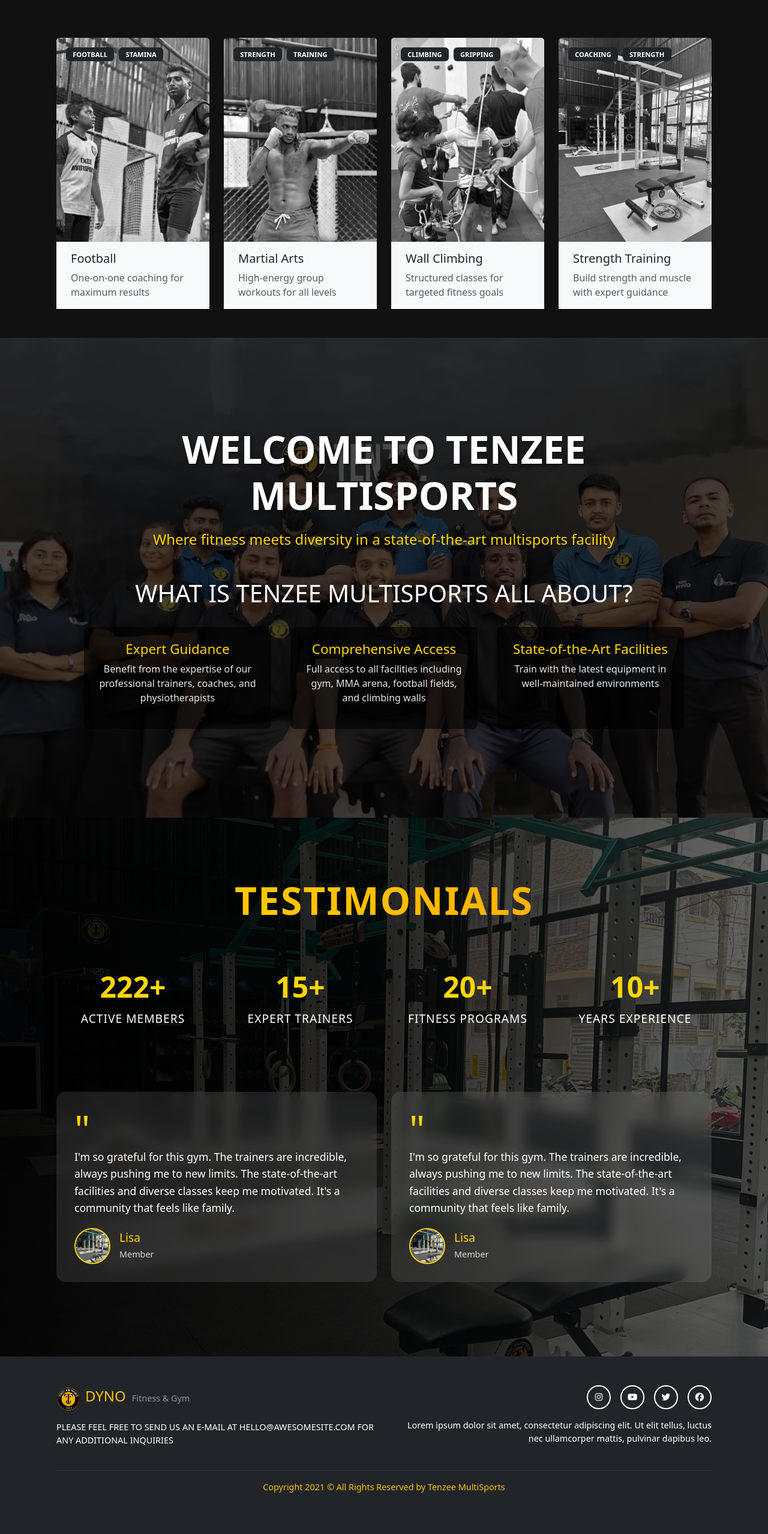
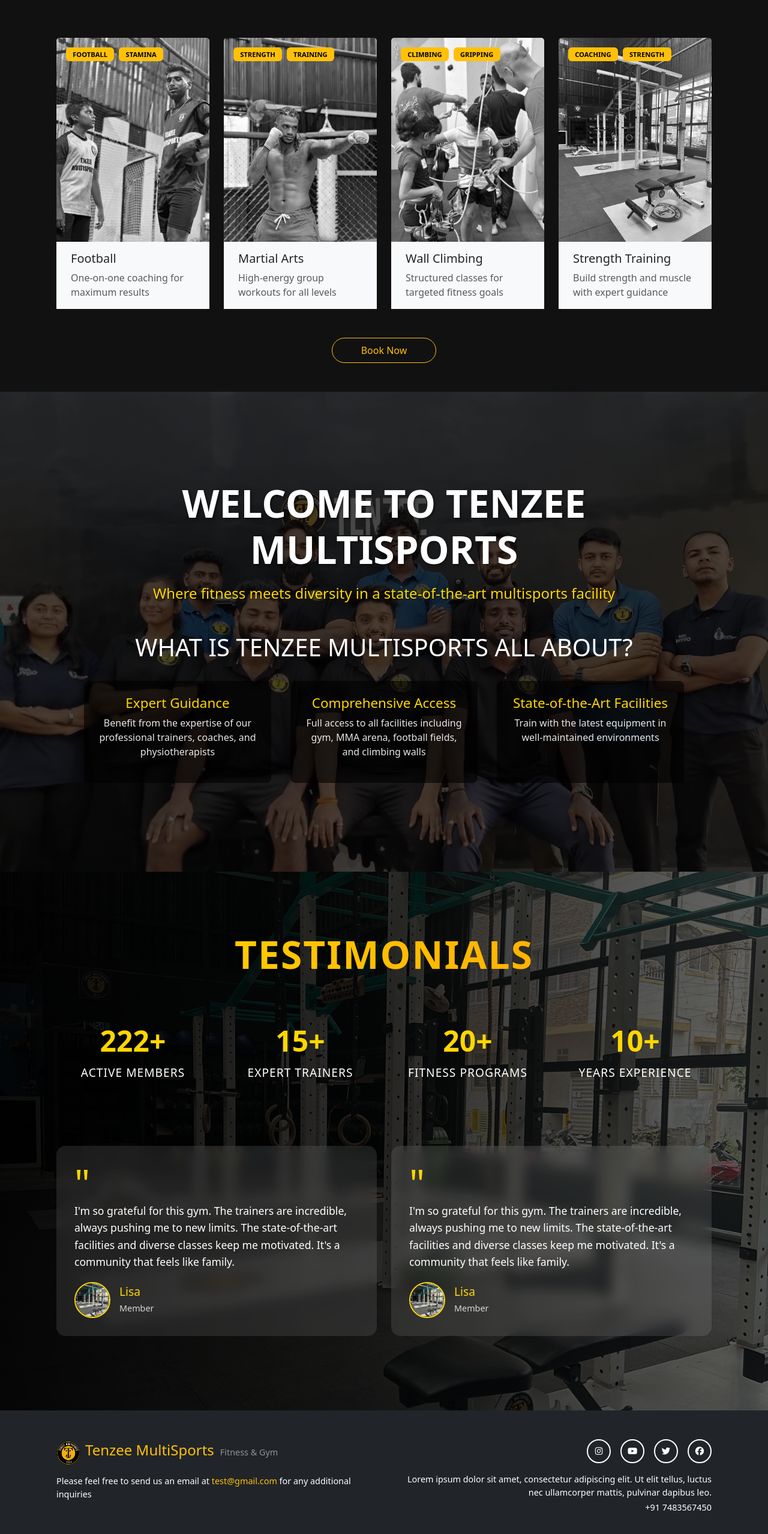
Before and after one commit to kartarSingh02/TenzeeMultiSports, a Vue app: page / in a window 1280 px wide. Shown: the part 2888-5445 px from the top of the page at 60% size. Before the commit the page ends 5394 px from the top, so only its background shows below. Built offline with nearby package versions, Linux system fonts and the light colour scheme.

Commit message:
added components

```diff
--- a/src/components/home/Contacts.vue
+++ b/src/components/home/Contacts.vue
@@ -3,10 +3,10 @@
     <div class="container px-4">
       <div class="row mb-4">
         <div class="col-lg-6">
-          <img src="/src/assets/images/TenzeeMultiSportsLogo.png" alt="Dyno Fitness & Gym" height="40" class="me-2">
-          <span class="text-warning fs-4">DYNO</span>
+          <img src="/src/assets/images/TenzeeMultiSportsLogo.png" alt="Tenzee Fitness & Gym" height="40" class="me-2">
+          <span class="text-warning fs-4">Tenzee MultiSports</span>
           <span class="text-white-50" style="margin-left: 10px">Fitness & Gym</span>
-          <p class="mt-3">PLEASE FEEL FREE TO SEND US AN E-MAIL AT HELLO@AWESOMESITE.COM FOR ANY ADDITIONAL INQUIRIES</p>
+          <p class="mt-3">Please feel free to send us an email at <span class="text-warning fs-7">test@gmail.com</span> for any additional inquiries</p>
         </div>
         <div class="col-lg-6 text-lg-end">
           <div class="social-icons mb-3">
@@ -23,7 +23,8 @@
               <i class="fab fa-facebook"></i>
             </a>
           </div>
-          <p class="mb-0">Lorem ipsum dolor sit amet, consectetur adipiscing elit. Ut elit tellus, luctus nec ullamcorper mattis, pulvinar dapibus leo.</p>
+          <p class="mb-1">Lorem ipsum dolor sit amet, consectetur adipiscing elit. Ut elit tellus, luctus nec ullamcorper mattis, pulvinar dapibus leo.</p>
+          <p>+91 7483567450 </p>
         </div>
       </div>
 
--- a/src/components/home/KidsProgram.vue
+++ b/src/components/home/KidsProgram.vue
@@ -16,7 +16,7 @@
               <div class="position-absolute top-0 start-0 p-3 d-flex gap-2">
               <span v-for="(tag, tagIndex) in program.tags"
                     :key="tagIndex"
-                    class="badge bg-dark text-uppercase">
+                    class="badge text-bg-warning text-uppercase">
                 {{ tag }}
               </span>
               </div>
@@ -27,6 +27,12 @@
             </div>
           </div>
         </div>
+      </div>
+      <div class="text-center mt-5">
+        <a href="https://fc.one/Tenzee-multisports" target="_blank" rel="noopener noreferrer"
+           class="btn btn-outline-warning rounded-pill px-5 py-2 fw-medium fs-6">
+          Book Now
+        </a>
       </div>
     </div>
   </div>
```
